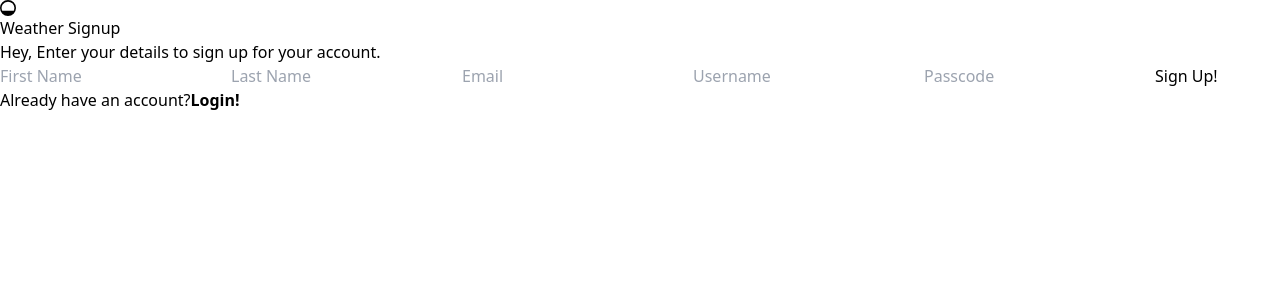
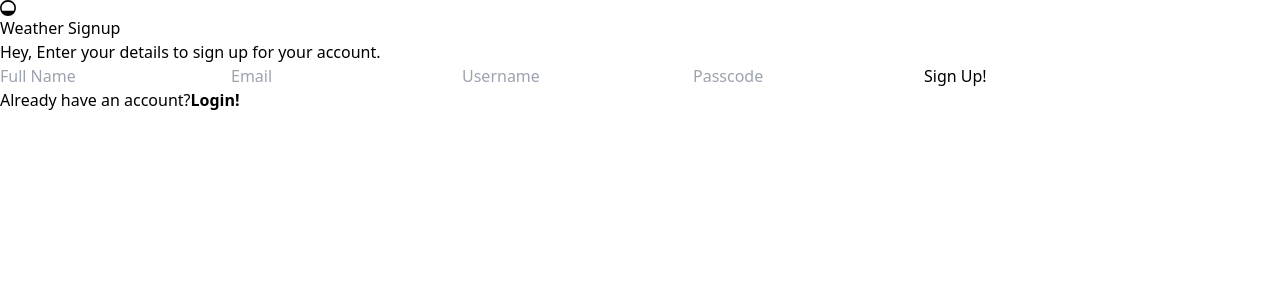
Before and after one commit to MridulTi/Weather-DashboardApi, a React (Vite) app in the folder frontend/: page / in a window 1280 px wide. Both pictures are taken after a click on the element "Register Now!". Shown: the top 300 px of the page. Built offline with nearby package versions, Linux system fonts and the light colour scheme.

Commit message:
fixed Registration

```diff
--- a/frontend/src/Pages/Reg_Log/Register.jsx
+++ b/frontend/src/Pages/Reg_Log/Register.jsx
@@ -38,18 +38,10 @@ function Register() {
         <h2 className="text-sm text-center px-2">Hey, Enter your details to sign up for your account.</h2>
         <input
           onChange={handleInputChange}
-          name="firstName"
+          name="fullName"
           className="outline-none p-2 border border-neutral-300 w-full rounded-md"
           type="text"
-          placeholder="First Name"
-        />
-        <input
-
-          onChange={handleInputChange}
-          name="lastName"
-          className="outline-none p-2 border border-neutral-300 w-full rounded-md"
-          type="text"
-          placeholder="Last Name"
+          placeholder="Full Name"
         />
         <input
           onChange={handleInputChange}
```
Also changed, not shown: 2 other files (tests, documents, lock files or other folders).
